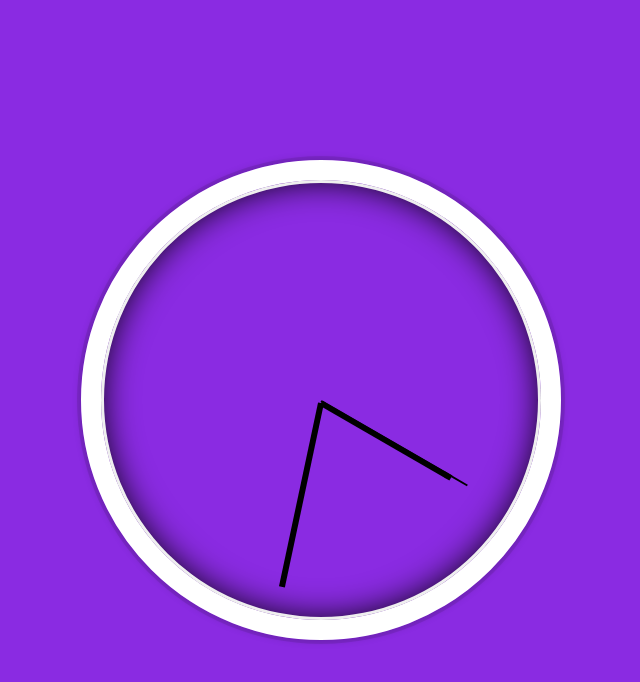
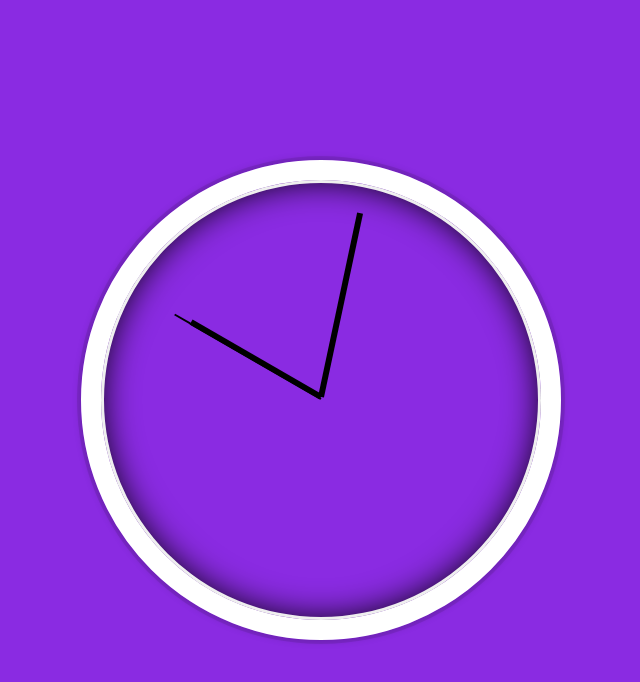
Before and after one commit to davidobodo/clock, a plain HTML site: page index.html in a window 1280 px wide. Shown: the whole page, without its empty margins (319-959 px from the left). Drawn offline with Linux system fonts and the light colour scheme.

Commit message:
adjusted final hand

```diff
--- a/index.html
+++ b/index.html
@@ -35,6 +35,7 @@
         position: relative;
         width: 100%;
         height: 100%;
+        transform: rotate(180deg)
         /*transform: translateY(-3px)*/
     }
 
```
